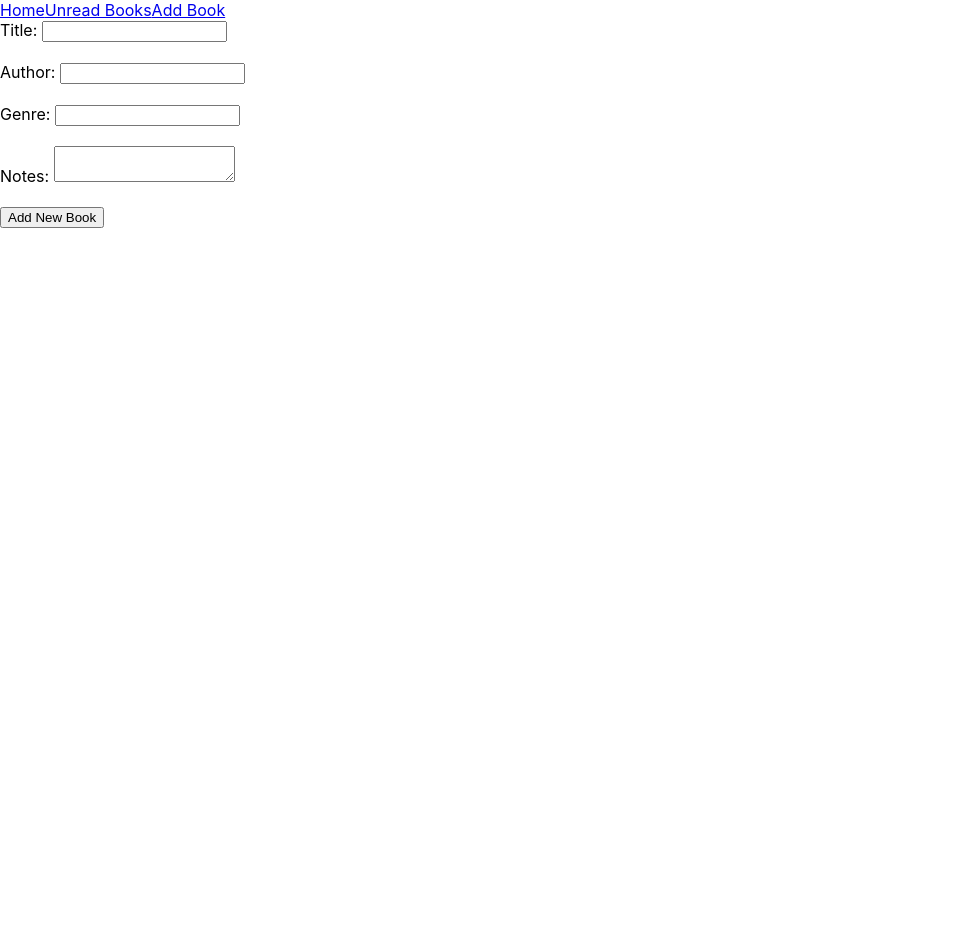
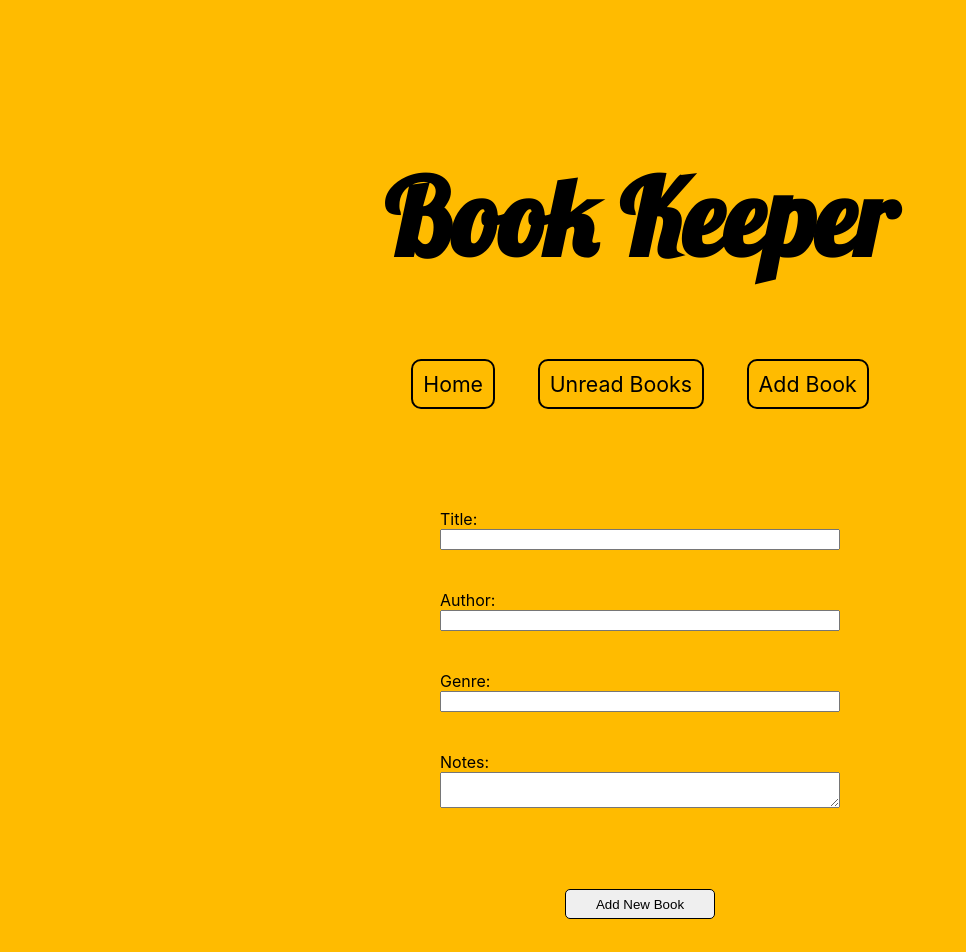
Before and after one commit to jordanstotts/BookKeeper, a React (Create React App) app in the folder client/: page /add-book in a window 1280 px wide. Shown: the top 952 px of the page, without its empty margins (0-966 px from the left). Before the commit the page ends 800 px from the top, so only its background shows below. Built offline with nearby package versions, Linux system fonts and the light colour scheme.

Commit message:
css added

```diff
--- a/client/src/AddBook.js
+++ b/client/src/AddBook.js
@@ -1,6 +1,6 @@
 import React, { useState } from "react";
 import Axios from "axios";
-
+import "./css/AddBook.css";
 
 const AddBook = () => {
   const [title, setTitle] = useState("");
@@ -18,6 +18,13 @@ const AddBook = () => {
   };
   return (
     <div className="container">
+      <h1 className="homeHeader">Book Keeper</h1>
+      <div className="homeLinks">
+        <a href="/">Home</a>
+        <a href="/unread-books">Unread Books</a>
+        <a href="/add-book">Add Book</a>
+      </div>
+      <div className="addBookForm">
         <label htmlFor="">Title: </label>
         <input
           type="text"
@@ -54,8 +61,10 @@ const AddBook = () => {
         ></textarea>
         <br />
         <br />
-
-      <button onClick={addNewBook}>Add New Book</button>
+      </div>
+      <div className="addBookBtn">
+        <button id="addBtn" onClick={addNewBook}>Add New Book</button>
+      </div>
     </div>
   );
 };
--- a/client/src/App.js
+++ b/client/src/App.js
@@ -1,10 +1,12 @@
 // import React, { useState, useEffect } from "react";
 // import Axios from "axios";
-import "./App.css";
+// import "./App.css";
+// import "./css/Home.css"
 import { Route, Routes } from "react-router-dom";
 import AddBook from "./AddBook";
 import Home from "./Home";
 import UnreadBooks from "./UnreadBooks";
+// import stackOfBooks from "./books.png"
 
 function App() {
   // adding a book
@@ -48,17 +50,22 @@ function App() {
 
   return (
     <div>
-      <div>
-        <a href="/">Home</a>
-        <a href="/unread-books">Unread Books</a>
-        <a href="/add-book">Add Book</a>
-      </div>
 
       <Routes>
         <Route path="/" element={<Home />} />
         <Route path="/unread-books" element={<UnreadBooks />} />
         <Route path="/add-book" element={<AddBook />} />
       </Routes>
+
+      {/* <div className="homeLinks">
+        <a href="/">Home</a>
+        <a href="/unread-books">Unread Books</a>
+        <a href="/add-book">Add Book</a>
+      </div>
+
+      <div className="bookDiv">
+        <img className="bookPic1" src={stackOfBooks} alt='books' />
+      </div> */}
 
       {/* <div className="container">
         <label htmlFor="">Title: </label>
--- a/client/src/Home.js
+++ b/client/src/Home.js
@@ -1,9 +1,21 @@
-import React from 'react'
+import React from "react";
+import "./css/Home.css"
+import stackOfBooks from "./books.png"
 
 const Home = () => {
   return (
-    <div>Book Keeper</div>
-  )
-}
+    <div>
+      <h1 className="homeHeader">Book Keeper</h1>
+      <div className="homeLinks">
+        <a href="/">Home</a>
+        <a href="/unread-books">Unread Books</a>
+        <a href="/add-book">Add Book</a>
+      </div>
+      <div className="bookDiv">
+        <img className="bookPic1" src={stackOfBooks} alt="books" />
+      </div>
+    </div>
+  );
+};
 
-export default Home
+export default Home;
--- a/client/src/UnreadBooks.js
+++ b/client/src/UnreadBooks.js
@@ -1,6 +1,7 @@
 import React, { useState, useEffect } from "react";
 import Axios from "axios";
-import { text } from "express";
+import "./css/UnreadBooks.css"
+
 
 const UnreadBooks = () => {
   // getting / displaying books
@@ -27,59 +28,29 @@ const UnreadBooks = () => {
     Axios.delete(`http://localhost:6001/delete-book/${id}`);
   };
 
-//   const btn = document.getElementById('btn');
-
-//   btn.addEventListener('click', function onClick(event) {
-//     //  Change text color globally
-//     // document.body.style.color = 'darkgreen';
-
-//     //  Change text color for clicked element only
-//     event.target.style.color = 'salmon';
-//   });
-
-// const finishedBooks = () => {
-//     // getting / displaying books
-//     const [, setUnreadBooks] = useState([]);
-
-//     useEffect(() => {
-//       Axios.get("http://localhost:6001/book-list").then((res) => {
-//         setUnreadBooks(res.data.data.books);
-//       });
-//     }, []);
-// const [isFinished, setIsFinished] = useState(false)
-// const finishedBook = () => {
-//     // completedBooks = []
-//     setIsFinished = true
-//     // if (isFinished === true) {
-//     //     completedBooks.push()
-//     // }
-// }
-//   const btn = document.getElementById('btn');
-
-//   btn.addEventListener('click', function onClick(event) {
-//     //  Change text color globally
-//     // document.body.style.color = 'darkgreen';
-
-//     //  Change text color for clicked element only
-//     event.target.style.color = 'salmon';
-//   });
-
-
+  const finishedBook = () => {
+    let greenCheck = document.getElementById("finished");
+    greenCheck.innerHTML = "☑";
+  };
 
   return (
     <div className="container">
+      <h1 className="homeHeader">Book Keeper</h1>
+      <div className="homeLinks">
+        <a href="/">Home</a>
+        <a href="/unread-books">Unread Books</a>
+        <a href="/add-book">Add Book</a>
+      </div>
       <h1>Unread Books</h1>
+      <div className="unreadBooksList">
       {unreadBooks.map((val, key) => {
         return (
-            // <div style={{backgroundColor: 'green'}}>
           <div key={key} className="book">
-            <h3>
-              <>Title: </>
-              {val.title}
-            </h3>
-            <p>Author: {val.author}</p>
-            <p>Genre: {val.genre}</p>
-            <p>Notes: {val.notes}</p>
+            <h1>{val.title}</h1>
+            <h3>{val.author}</h3>
+            <h3>{val.genre}</h3>
+            <p>{val.notes}</p>
+            {/* <div id='finished'></div> */}
             <input
               type="text"
               placeholder="Update Notes..."
@@ -87,7 +58,6 @@ const UnreadBooks = () => {
                 setNewNotes(e.target.value);
               }}
             />
-            {/* </div> */}
             <button
               className="update-btn"
               onClick={() => {
@@ -105,16 +75,18 @@ const UnreadBooks = () => {
               Delete
             </button>
             <button
-            id="btn"
               className="finished-btn"
-
+              onClick={() => {
+                finishedBook();
+              }}
             >
               Finished
-              {/* Add emoji green check here */}
             </button>
           </div>
         );
       })}
+      <div id="finished"></div>
+      </div>
     </div>
   );
 };
--- /dev/null
+++ b/client/src/css/AddBook.css
@@ -0,0 +1,21 @@
+.addBookForm {
+  display: flex;
+  flex-direction: column;
+  height: 400px;
+  width: 400px;
+  margin: auto;
+}
+
+.addBookBtn {
+  display: flex;
+  flex-direction: column;
+  height: 40px;
+  width: 150px;
+  margin: -20px auto 100px auto;
+}
+
+#addBtn {
+  height: 30px;
+  border: 0.5px solid black;
+  border-radius: 5px;
+}
--- /dev/null
+++ b/client/src/css/Home.css
@@ -0,0 +1,45 @@
+@import url("https://fonts.googleapis.com/css2?family=Lobster&display=swap");
+
+body {
+  background-color: #ffbb00;
+}
+
+.homeHeader {
+  font-size: 80pt;
+  font-family: "Lobster", cursive;
+  text-align: center;
+  margin: 150px auto auto auto;
+}
+
+.homeLinks {
+  display: flex;
+  justify-content: space-around;
+  width: 500px;
+  margin: 75px auto 100px auto;
+  font-size: 16pt;
+}
+
+a {
+  text-decoration: none;
+  border: 2px solid black;
+  border-radius: 10px;
+  padding: 10px;
+  color: black;
+}
+
+a:hover {
+    background-color: lightblue;
+}
+
+.bookDiv {
+  display: flex;
+  justify-content: center;
+  margin-bottom: 100px;
+}
+
+.bookPic1 {
+  max-height: 500px;
+  max-width: 500px;
+  margin: auto;
+  border-radius: 10px;
+}
--- /dev/null
+++ b/client/src/css/UnreadBooks.css
@@ -0,0 +1,7 @@
+
+
+.unreadBooksList {
+    display: flex;
+    height: 400px;
+    width: 500px;
+}
```
Also changed, not shown: client/src/bookStack.jpg (added), client/src/books.png (added). Lines whose indentation alone changed are shown as unchanged.
